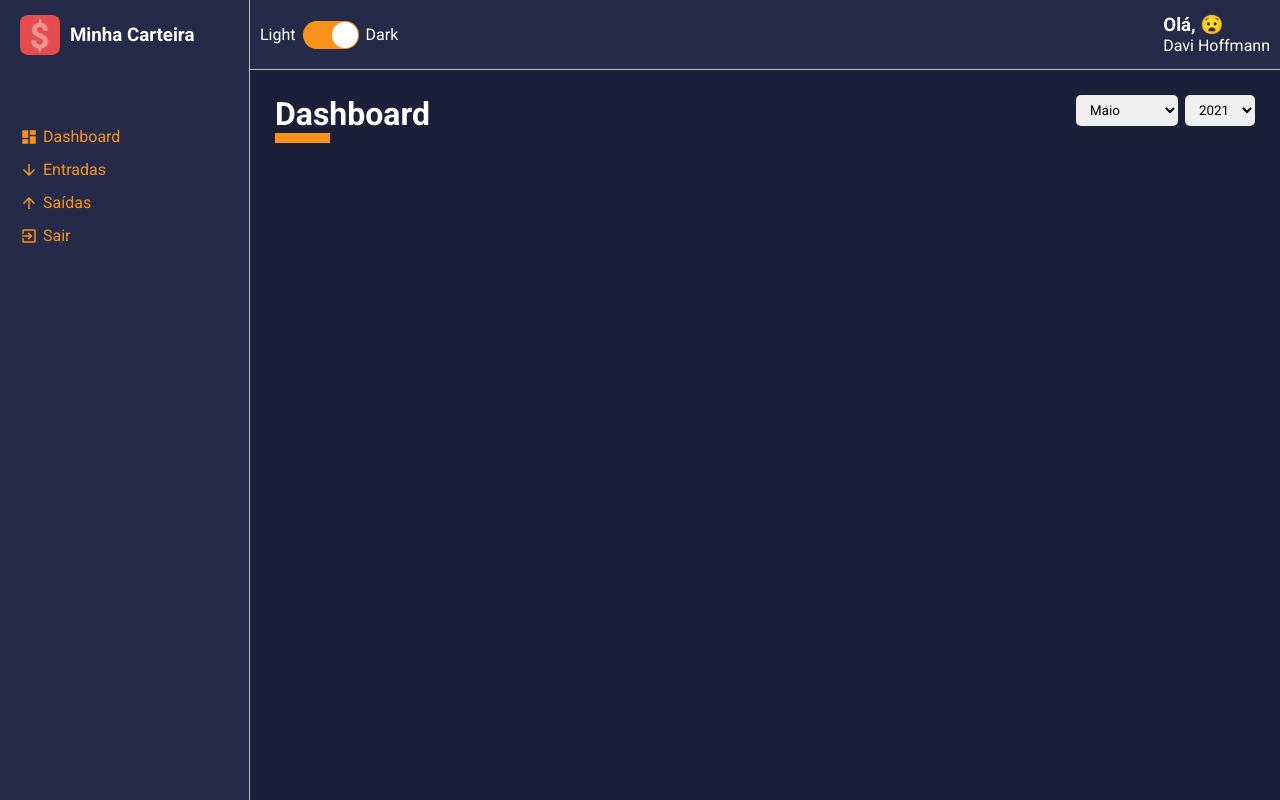
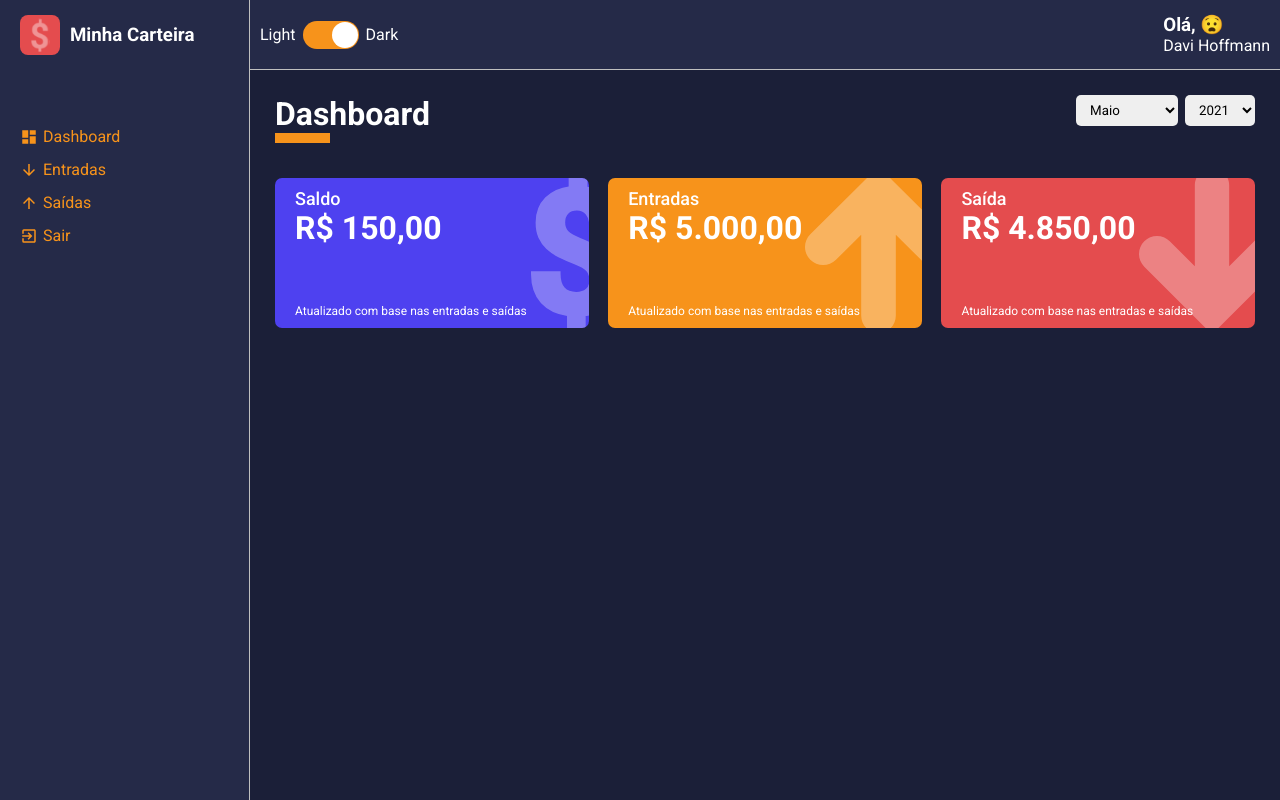
Before and after one commit to davihoffmann/minha-carteira-web, a React (Create React App) app: page /dashboard in a window 1280 px wide. Built offline with nearby package versions, Linux system fonts and the light colour scheme.

Commit message:
criado cartões de informação da carteira

```diff
--- a/package.json
+++ b/package.json
@@ -11,6 +11,7 @@
     "@types/react": "^17.0.0",
     "@types/react-dom": "^17.0.0",
     "react": "^17.0.2",
+    "react-countup": "^4.3.3",
     "react-dom": "^17.0.2",
     "react-icons": "^4.2.0",
     "react-router-dom": "^5.2.0",
--- /dev/null
+++ b/src/components/WalletBox/index.tsx
@@ -0,0 +1,35 @@
+import React, { ReactElement } from 'react';
+import CountUp from 'react-countup';
+
+import dolarImg from '../../assets/dollar.svg';
+import arrowDown from '../../assets/arrow-down.svg';
+import arrowUp from '../../assets/arrow-up.svg';
+
+import { Container } from './styles';
+import { IWalletBoxProps } from './types';
+
+export default function WalletBox({ title, amount, footerLabel, icon, color }: IWalletBoxProps): ReactElement {
+    const iconSelected = () => {
+        switch (icon) {
+            case 'dolar':
+                return dolarImg;
+            case 'arrowUp':
+                return arrowUp;
+            case 'arrowDown':
+                return arrowDown;
+            default:
+                return undefined;
+        }
+    };
+
+    return (
+        <Container color={color}>
+            <span>{title}</span>
+            <h1>
+                <CountUp end={amount} prefix={'R$ '} separator="." decimal="," decimals={2} />
+            </h1>
+            <small>{footerLabel}</small>
+            {iconSelected && <img src={iconSelected()} alt={title} />}
+        </Container>
+    );
+}
--- /dev/null
+++ b/src/components/WalletBox/styles.ts
@@ -0,0 +1,40 @@
+import styled from 'styled-components';
+
+interface IContainerProps {
+    color: string;
+}
+
+export const Container = styled.div<IContainerProps>`
+    width: 32%;
+    height: 150px;
+
+    margin: 10px 0;
+
+    background-color: ${props => props.color};
+    color: ${props => props.theme.colors.white};
+
+    border-radius: 7px;
+    padding: 10px 20px;
+
+    position: relative;
+    overflow: hidden;
+
+    > img {
+        height: 110%;
+        position: absolute;
+        top: -10px;
+        right: -30px;
+        opacity: 0.3;
+    }
+
+    > span {
+        font-size: 18px;
+        font-weight: 500;
+    }
+
+    > small {
+        font-size: 12px;
+        position: absolute;
+        bottom: 10px;
+    }
+`;
--- /dev/null
+++ b/src/components/WalletBox/types.ts
@@ -0,0 +1,7 @@
+export interface IWalletBoxProps {
+    title: string;
+    amount: number;
+    footerLabel: string;
+    icon: 'dolar' | 'arrowUp' | 'arrowDown';
+    color: string;
+}
--- a/src/pages/Dashboard/index.tsx
+++ b/src/pages/Dashboard/index.tsx
@@ -1,13 +1,14 @@
 import React, { useState, useMemo } from 'react';
 import ContentHeader from '../../components/ContentHeader';
 import SelectInput from '../../components/SelectInput';
+import WalletBox from '../../components/WalletBox';
 
 import gains from '../../repositories/gains';
 import expenses from '../../repositories/expenses';
 
 import listOfMonths from '../../utils/months';
 
-import { Container } from './styles';
+import { Container, Content } from './styles';
 
 const Dashboard: React.FC = () => {
     const [monthSelected, setMonthSelected] = useState<number>(new Date().getMonth() + 1);
@@ -74,6 +75,32 @@ const Dashboard: React.FC = () => {
                     defaultValue={yearSelected}
                 />
             </ContentHeader>
+
+            <Content>
+                <WalletBox
+                    title="Saldo"
+                    amount={150}
+                    footerLabel="Atualizado com base nas entradas e saídas"
+                    icon="dolar"
+                    color="#4e41f0"
+                />
+
+                <WalletBox
+                    title="Entradas"
+                    amount={5000}
+                    footerLabel="Atualizado com base nas entradas e saídas"
+                    icon="arrowUp"
+                    color="#f7931b"
+                />
+
+                <WalletBox
+                    title="Saída"
+                    amount={4850}
+                    footerLabel="Atualizado com base nas entradas e saídas"
+                    icon="arrowDown"
+                    color="#e44c4e"
+                />
+            </Content>
         </Container>
     );
 };
--- a/src/pages/Dashboard/styles.ts
+++ b/src/pages/Dashboard/styles.ts
@@ -1,3 +1,8 @@
 import styled from 'styled-components';
 
 export const Container = styled.div``;
+
+export const Content = styled.div`
+    display: flex;
+    justify-content: space-between;
+`;
```
Also changed, not shown: 1 other file (tests, documents, lock files or other folders).
